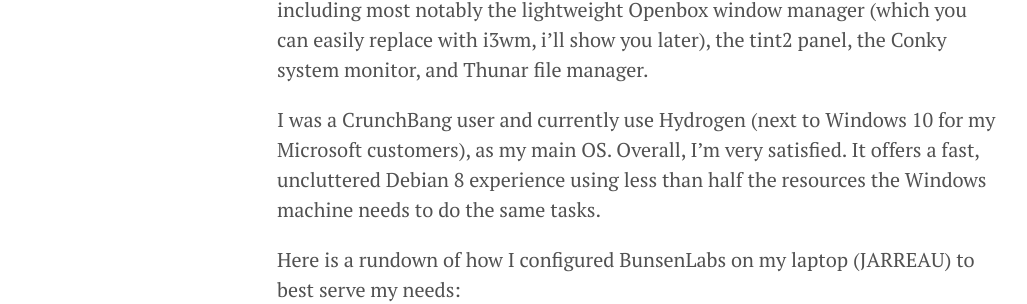
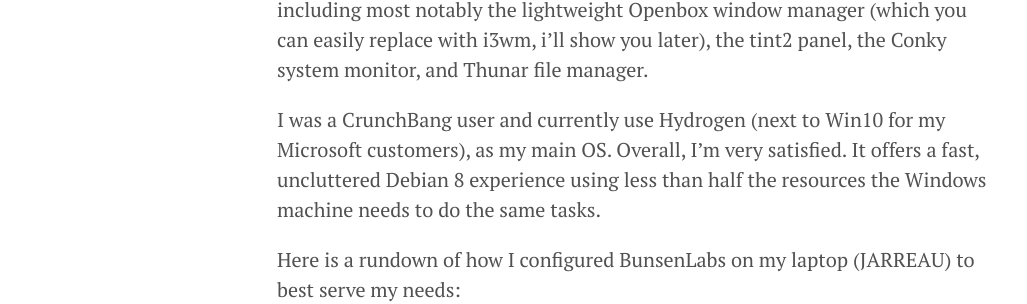
Before and after one commit to lgeurts/lgeurts.github.io, a Jekyll site: the page built from _posts/2017-07-11-bunsenlabs-linux-setup-notes.md, in a window 1280 px wide. Shown: the part 297-601 px from the top of the page, without its empty margins (3-1030 px from the left). Built offline with Jekyll 4.4.1, drawn with Linux system fonts in a browser that asks for light colours; our own code applies the rules of GitHub Pages for plain Markdown files.

Commit message:
Update 2017-07-11-bunsenlabs-linux-setup-notes.md

```diff
--- a/_posts/2017-07-11-bunsenlabs-linux-setup-notes.md
+++ b/_posts/2017-07-11-bunsenlabs-linux-setup-notes.md
@@ -1,5 +1,5 @@
 BunsenLabs does not use a traditional desktop like a KDE, GNOME or even an Xfce. Instead it is a kitbash of components from various open source projects, including most notably the lightweight Openbox window manager (which you can easily replace with i3wm, i'll show you later), the tint2 panel, the Conky system monitor, and Thunar file manager.
 
-I was a CrunchBang user and currently use Hydrogen (next to Windows 10 for my Microsoft customers), as my main OS. Overall, I'm very satisfied. It offers a fast, uncluttered Debian 8 experience using less than half the resources the Windows machine needs to do the same tasks.
+I was a CrunchBang user and currently use Hydrogen (next to Win10 for my Microsoft customers), as my main OS. Overall, I'm very satisfied. It offers a fast, uncluttered Debian 8 experience using less than half the resources the Windows machine needs to do the same tasks.
 
 Here is a rundown of how I configured BunsenLabs on my laptop (JARREAU) to best serve my needs:
```
